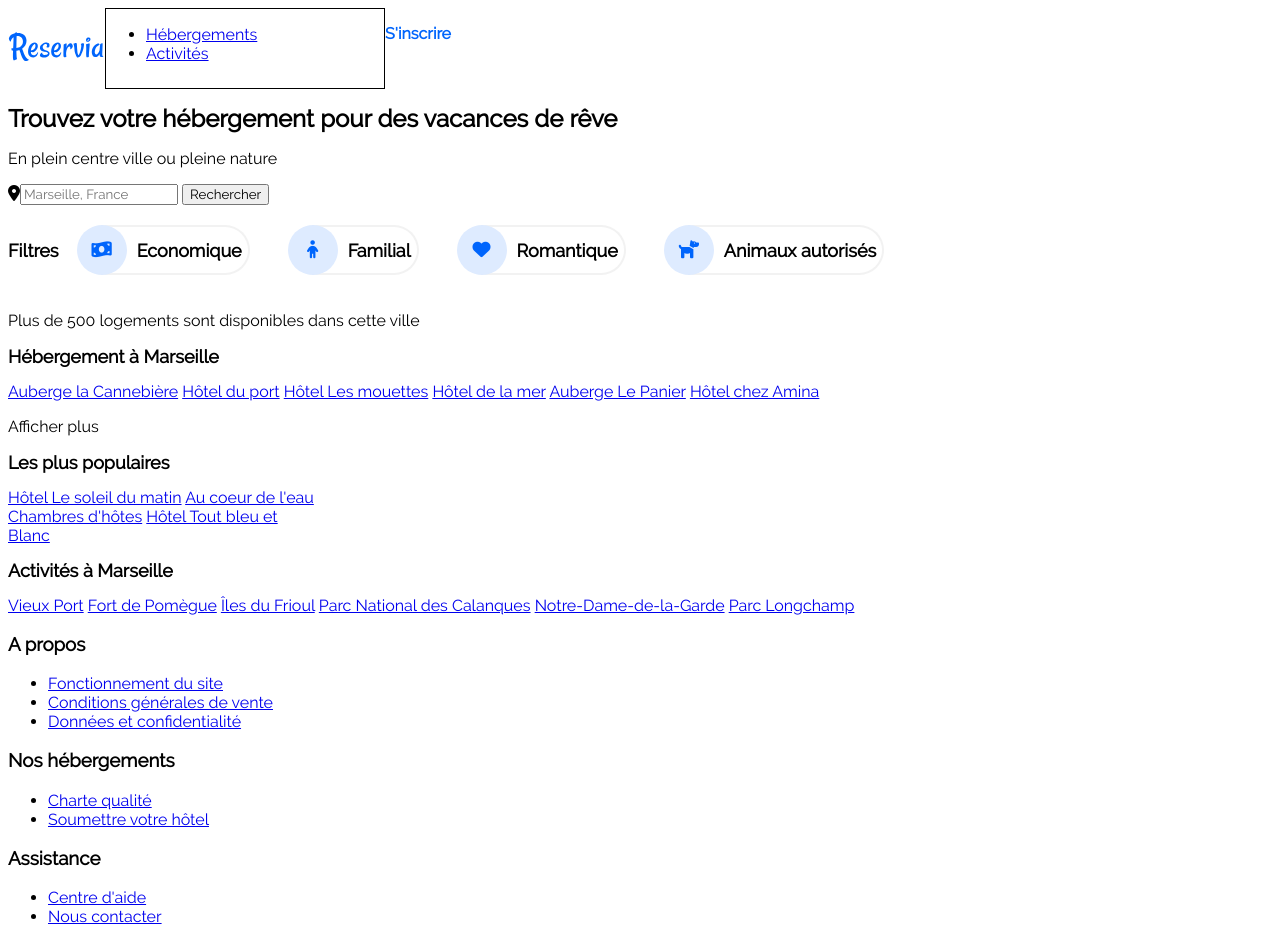
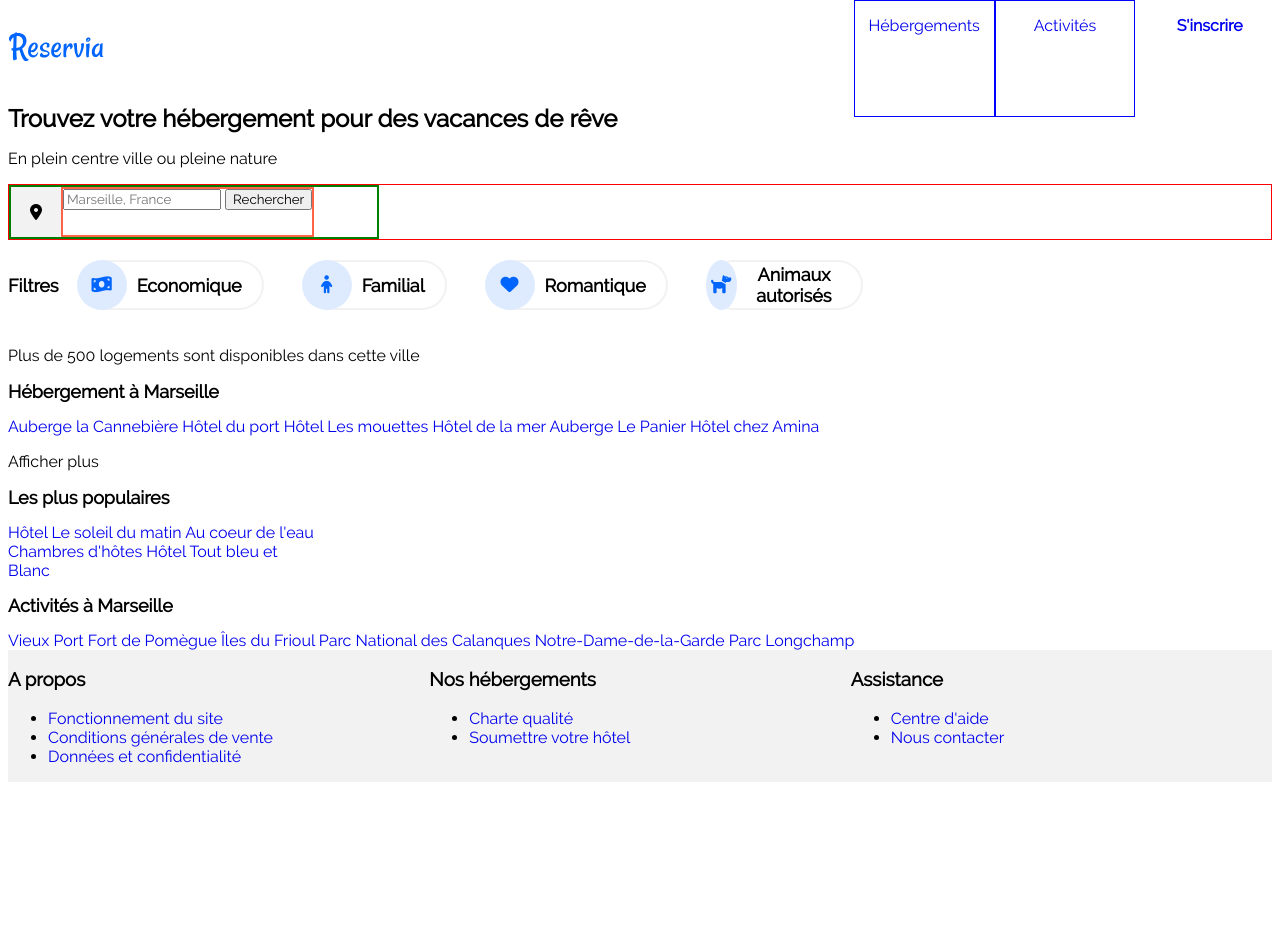
Before and after one commit to RaoulMendy/RaoulMendy_2_15092021, a plain HTML site: page index.html in a window 1280 px wide. After the commit the page ends 800 px from the top, so only its background shows below. Drawn offline with Linux system fonts and the light colour scheme; files whose address does not match are found by name.

Commit message:
Réorganisation de la topsection / Mise en place CSS grid pour le footer

```diff
--- a/index.html
+++ b/index.html
@@ -9,28 +9,30 @@
     <title>Accueil</title>
 </head>
 <body>
-    <div class="blocpage">
-
+    <div id="topsection">
         <header>
             <div class="logo">
             <p>
                 <img src="images/logo/Reservia.svg" alt="reservia.svg">
             </p>
             </div>
-            <nav>
-                <ul id="navigation">
-                    <li><a href="#hébergements">Hébergements</a></li>
-                    <li><a href="#hébergements">Activités</a></li>
-                </ul>
-            </nav>
-            <div class="login">
-                <p>S'inscrire</p>
+            <div class="signup">
+                <p><a href="#">S'inscrire</p></a>
           </div>
          </header>
+         <nav>
+             <div>
+                <a href="#hébergements">Hébergements</a>
+            </div>
+            <div>
+                <a href="#pluspopulaires">Activités</a>
+            </div>
+        </nav>
+        <h1>Trouvez votre hébergement pour des vacances de rêve</h1>
+        <p>En plein centre ville ou pleine nature</p>
+    </div>
 
-         <div id="searchbar">
-             <h1>Trouvez votre hébergement pour des vacances de rêve</h1>
-             <p>En plein centre ville ou pleine nature</p>
+        <div id="searchbar">
              <div id="request">
                  <div id="iconmap">
                     <div><i class="fas fa-map-marker-alt"></i></div>
@@ -45,12 +47,12 @@
          </div>
 
          <div id="containerfilter">
-             <h2>Filtres</h2>
-             <div id="request">
-                <button onclick="" class="button"><div class="conteneuricone"><i class="fas fa-money-bill-wave"></i></div>Economique</button>
-                <button onclick="" class="button"><div class="conteneuricone"><i class="fas fa-child"></i></div>Familial</button>
-                <button onclick="" class="button"><div class="conteneuricone"><i class="fas fa-heart"></i></div>Romantique</button>
-                <button onclick="" class="button"><div class="conteneuricone"><i class="fas fa-dog"></i></div>Animaux autorisés</button>
+            <h2>Filtres</h2>
+             <div id="filters">
+                <button onclick="" class="button"><div class="filtersicons"><i class="fas fa-money-bill-wave"></i></div>Economique</button>
+                <button onclick="" class="button"><div class="filtersicons"><i class="fas fa-child"></i></div>Familial</button>
+                <button onclick="" class="button"><div class="filtersicons"><i class="fas fa-heart"></i></div>Romantique</button>
+                <button onclick="" class="button"><div class="filtersicons"><i class="fas fa-dog"></i></div>Animaux autorisés</button>
             </div>
          </div>
 
@@ -67,6 +69,7 @@
                  <a href="#">Hôtel chez Amina</a>
              </div>
              <p>Afficher plus</p>
+
 
              <div id="plusppulaires">
                 <h2>Les plus populaires</h2>
--- a/styles.css
+++ b/styles.css
@@ -11,6 +11,10 @@
     font-family: 'raleway',Arial, Helvetica, sans-serif;
 }
 
+a
+{
+    text-decoration: none;
+}
 h1
 {
     font-size: x-large;
@@ -26,13 +30,11 @@ h2, button
 
 
 /*Bloc-page*/
-#blocpage
+#topsection
 {
-    width: 1340px;
+
 }
-/*_________*/
 
-/*Header*/
 header
 {
     display: flex;
@@ -43,40 +45,80 @@ header
 
 }
 
+.signup
+{
+    width: 11%;
+    font-weight: bold;
+    text-align: center;
+    color: #0065fc;
+    position: absolute;
+    top: 0%;
+    right: 0%;
+    height: 100px;
+}
+
 nav
 {
+    display: flex;
     width: 22%;
-    border: 1px solid black;
+    height: 100px;
+    position: absolute;
+    top: 0;
+    right: 11.3% ;
+
 }
 
-#navigation
+nav div
+{   display: flex;
+    justify-content: center;
+    padding-top: 15px;
+    width: 100%;
+    height: 100%;
+    border :1px solid blue;
+
+}
+
+#navigation li
 {
-;
+
+
+
 }
 
 
-
-.login
-{
-    font-weight: bold;
-    color: #0065fc
-}
 /*______*/
 
 /*Barre de recherche*/
+
+#searchbar
+{
+    border: red 1px solid;
+}
 #request
 {
     display: flex;
+    height: fit-content;
+    width: 29%;
+    border: solid 2px green;
+
 
 }
 
 #iconmap
 {
-
+    display: flex;
+    justify-content: space-between;
+    width: 50px;
+    background-color: #f2f2f2;
+    justify-content:center;
+    align-items:center;
+    height:50px;
+    width:50px;
 }
 
 #entryfield
 {
+    border: 2px solid tomato;
 
 }
 /*__________________*/
@@ -86,10 +128,13 @@ nav
 {
     display:flex;
     align-items: center;
-
-
 }
 
+#filters
+{
+    display: flex;
+    width: 65%;
+}
 .button
 {
     display:flex;
@@ -99,14 +144,16 @@ nav
     height:50px;
     border-left-color: transparent;
     margin:20px;
+    padding-right: 20px;
     border-radius:50px 0px 0px 50px;
     border-top-right-radius:50px;
-    border-bottom-right-radius:50px
+    border-bottom-right-radius:50px;
+
 
 }
 
 
-.button i
+.filtersicons
 {
     display:flex;
     justify-content:center;
@@ -153,11 +200,15 @@ nav
 
 /*Footer*/
 footer
-[
+{
+    display: grid;
+    grid-template-columns: 1fr 1fr 1fr;
+    background-color:#f2f2f2
+}
 
-]
 .footerlist
 {
 
+
 }
 /*______*/
```
